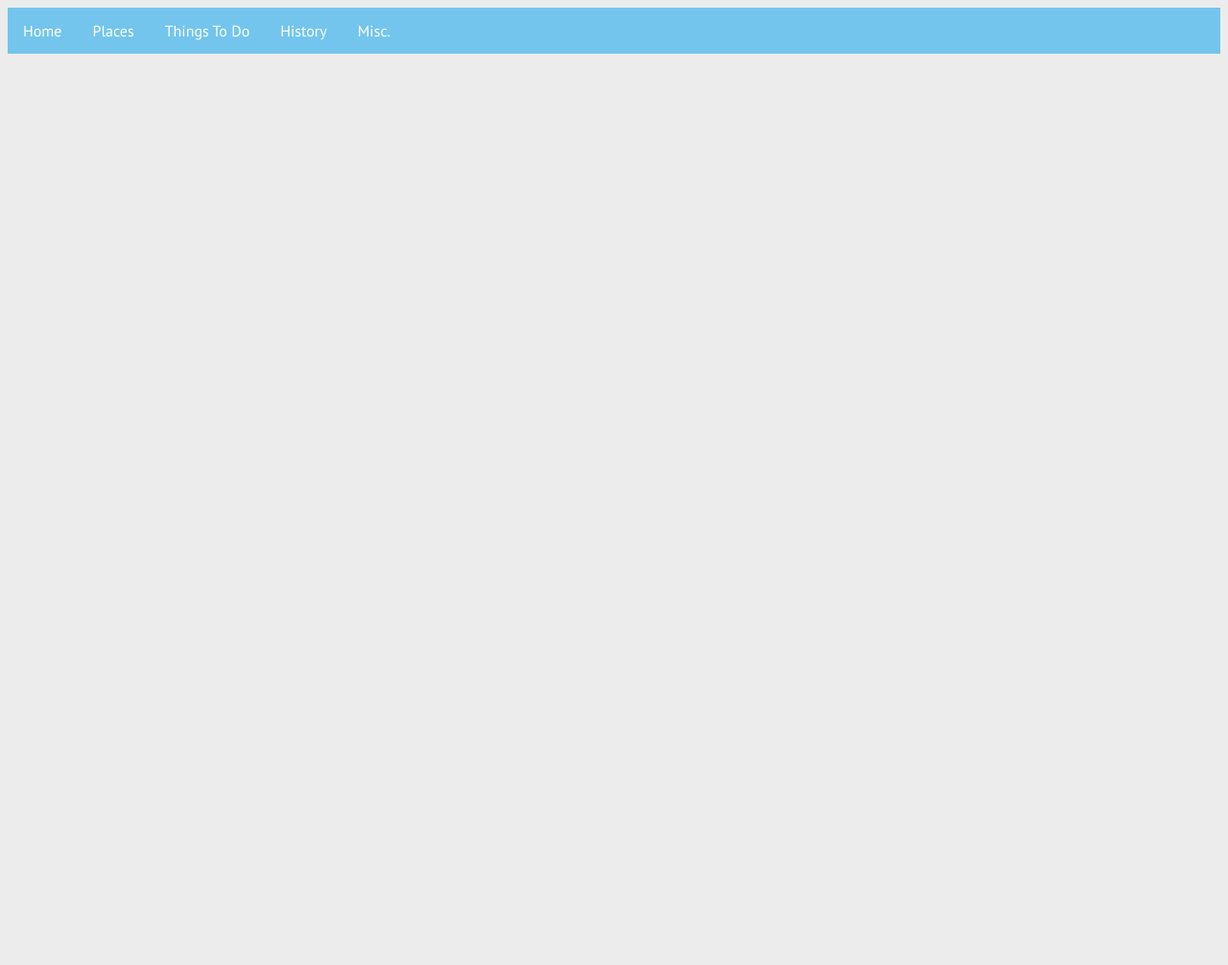
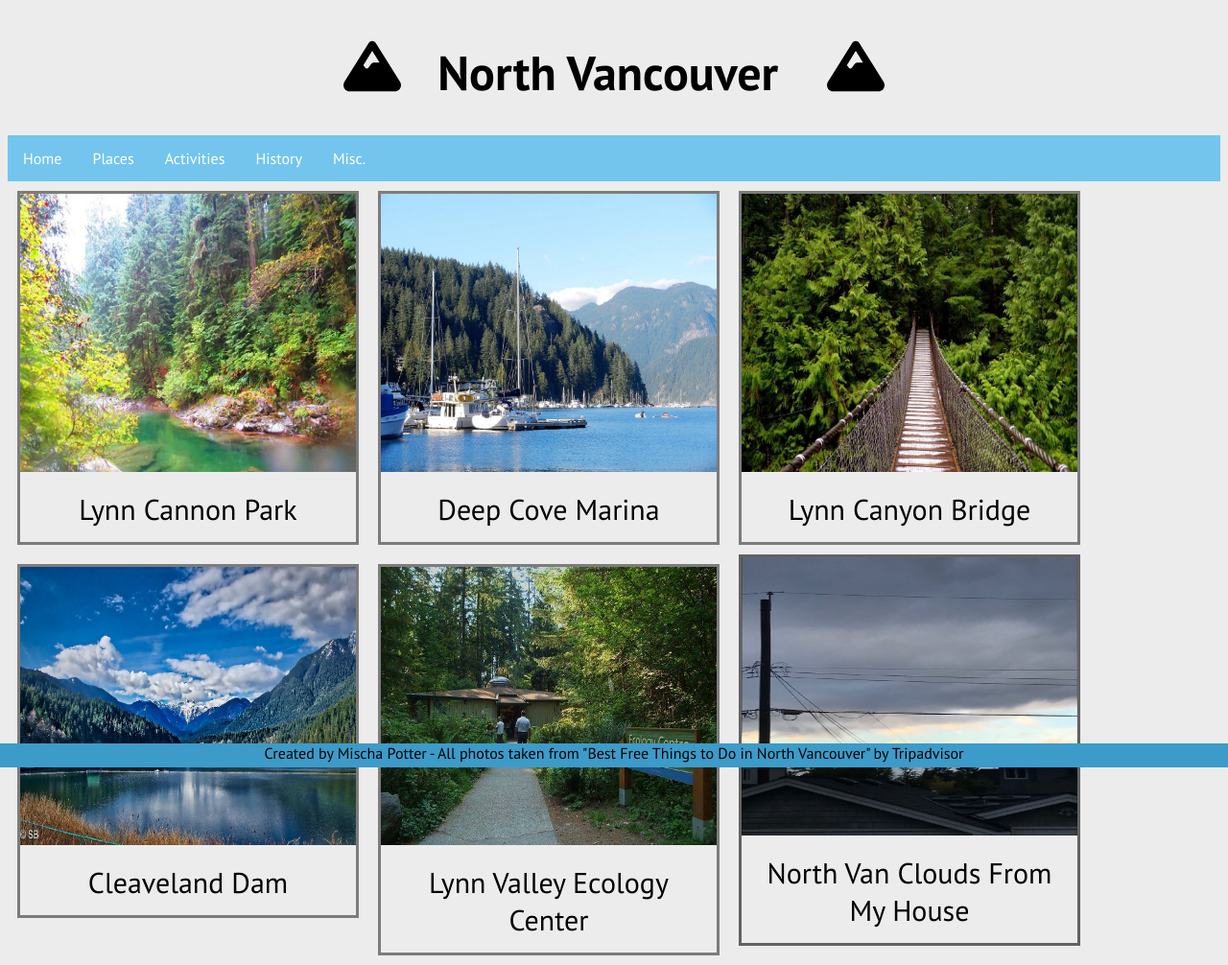
Before and after one commit to MischaPotter/vancouver, a plain HTML site: page photo-gallery.html in a window 1280 px wide. Shown: the whole page at 96% size. Before the commit the page ends 800 px from the top, so only its background shows below. Drawn offline with Linux system fonts and the light colour scheme; files that its build step writes are made by us from their sources.

Commit message:
Change files?

```diff
--- a/photo-gallery.css
+++ b/photo-gallery.css
@@ -57,3 +57,49 @@ li.dropdown1, li.dropdown2, li.dropdown3, li.dropdown4 {
 .dropdown1:hover .dropdown-content1, .dropdown2:hover .dropdown-content2, .dropdown3:hover .dropdown-content3, .dropdown4:hover .dropdown-content4{
 	display: block;
 }
+
+.mountain-logo {
+	width: 60px;
+	position: relative;
+	top: 5px;
+}
+
+#footer {
+	background-color: #3C9BC9;
+	z-index: 1;
+	position: fixed;
+	bottom: 0px;
+	left: 0px;
+	width: 100%;
+	height: 25px;
+	text-align: center;
+}
+.gallery {
+	margin: 10px;
+	float: left;
+	width: 350px;
+	border: 3px solid #7C7C7C;
+}
+
+.gallery-near-footer {
+	margin: 0px 10px 20px 10px;
+	float: left;
+	width: 350px;
+	border: 3px solid #626262;
+}
+
+.gallery img, .gallery-near-footer img {
+	width: 350px;
+	height: 290px;
+}
+
+.gallery:hover, .gallery-near-footer:hover {
+	box-shadow: 0px 0px 10px grey;
+	border: 3px #626262
+}
+
+.desc {
+	padding: 15px;
+	text-align: center;
+	font-size: 30px;
+}
--- a/photo-gallery.html
+++ b/photo-gallery.html
@@ -4,14 +4,24 @@
 
 	<meta charset="utf-8">
 	<title>Photo Gallery</title>
-	<link rel="stylesheet" href="misc/photo-gallery.css">
-	<link rel="icon" type="image/x-icon" href="images/mountain.svg">
+	<link rel="stylesheet" href="photo-gallery.css">
+	<link rel="icon" type="image/x-icon" href="mountain.svg">
 	<link rel="preconnect" href="https://fonts.googleapis.com">
 	<link rel="preconnect" href="https://fonts.gstatic.com" crossorigin>
 	<link href="https://fonts.googleapis.com/css2?family=PT+Sans:ital,wght@0,400;0,700;1,400&display=swap" rel="stylesheet">
+	<meta name="viewport" content="width=device-width, initial-scale=1.0">
+
 </head>
 
 <body>
+	<a href="index.html" style="text-decoration: none; color: black;">
+		<h1 style="text-align: center; font-size: 50px;">
+			<img src="mountain.svg" class="mountain-logo">
+			&#160;&#160;North Vancouver &#160;&#160;
+			<img src="mountain.svg" class="mountain-logo">
+		</h1>
+	</a>
+
 	<ul>
 		<li><a href="home/index.html">Home</a></li>
 		<li class="dropdown1">
@@ -24,7 +34,7 @@
 		</li>
 
 		<li class="dropdown2">
-			<a class="dropbtn2">Things To Do</a>
+			<a class="dropbtn2">Activities</a>
 			<div class="dropdown-content2">
 				<a href="#">Eat</a>
 				<a href="#">Travel</a>
@@ -40,10 +50,55 @@
 		<li class="dropdown4">
 			<a class="dropbtn4">Misc.</a>
 			<div class="dropdown-content4">
-				<a href="misc/photo-gallery.html">Photo Gallery</a>
-				<a href="#">Bibliography</a>
+				<a href="photo-gallery.html">Photo Gallery</a>
+				<a href="bibliography.html">Bibliography</a>
 			</div>
 		</li>
 	</ul>
+
+	<div class="gallery">
+		<a target="_blank" href="lynn-canyon-park.jpg">
+			<img src="lynn-canyon-park.jpg">
+		</a>
+		<div class="desc">Lynn Cannon Park</div>
+	</div>
+
+	<div class="gallery">
+		<a target="_blank" href="deep-cove.jpg">
+			<img src="deep-cove.jpg">
+		</a>
+		<div class="desc">Deep Cove Marina</div>
+	</div>
+
+	<div class="gallery">
+		<a target="_blank" href="lynn-canyon-bridge.jpg">
+			<img src="lynn-canyon-bridge.jpg">
+		</a>
+		<div class="desc">Lynn Canyon Bridge</div>
+	</div>
+
+
+	<div class="gallery">
+		<a target="_blank" href="cleaveland-dam.jpg">
+			<img src="cleaveland-dam.jpg">
+		</a>
+		<div class="desc">Cleaveland Dam</div>
+	</div>
+
+	<div class="gallery">
+		<a target="_blank" href="lynn-canyon-ecology-centre.jpg">
+			<img src="lynn-canyon-ecology-centre.jpg">
+		</a>
+		<div class="desc">Lynn Valley Ecology Center</div>
+	</div>
+
+	<div class="gallery-near-footer">
+		<a target="_blank" href="my-clouds.jpg">
+			<img src="my-clouds.jpg">
+		</a>
+		<div class="desc">North Van Clouds From My House</div>
+	</div>
+
+	<footer id="footer">Created by Mischa Potter - All photos taken from "Best Free Things to Do in North Vancouver" by Tripadvisor</footer>
 </body>
 </html>
--- a/styles.css
+++ b/styles.css
@@ -100,4 +100,3 @@ li.dropdown1, li.dropdown2, li.dropdown3, li.dropdown4 {
 	height: 25px;
 	text-align: center;
 }
-e
```
Also changed, not shown: index.html (+3 -3 lines), lonsdale-quay.html (+3 -3 lines), lynn-valley.html (+8 -4 lines), cleaveland-dam.jpg (added), deep-cove.jpg (added), lynn-canyon-bridge.jpg (added), lynn-canyon-ecology-centre.jpg (added), my-clouds.jpg (added).
